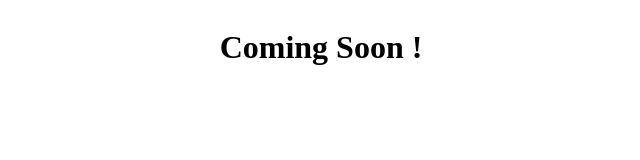
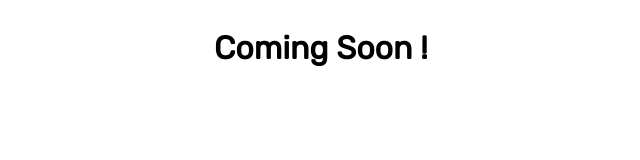
Before and after one commit to Yassinos-coder/YassinosCoder, a React (Vite) app in the folder frontend/: page / in a window 1280 px wide. Shown: the top 160 px of the page, without its empty margins (319-959 px from the left). Built offline with nearby package versions, Linux system fonts and the light colour scheme.

Commit message:
Under Dev

```diff
--- a/frontend/src/App.css
+++ b/frontend/src/App.css
@@ -1,5 +1,10 @@
+@import url('https://fonts.googleapis.com/css2?family=Rubik&display=swap');
 ::root {
   margin: 0;
   padding: 0;
   box-sizing: border-box;
 }
+
+body {
+  font-family: 'Rubik', sans-serif;
+}
```
